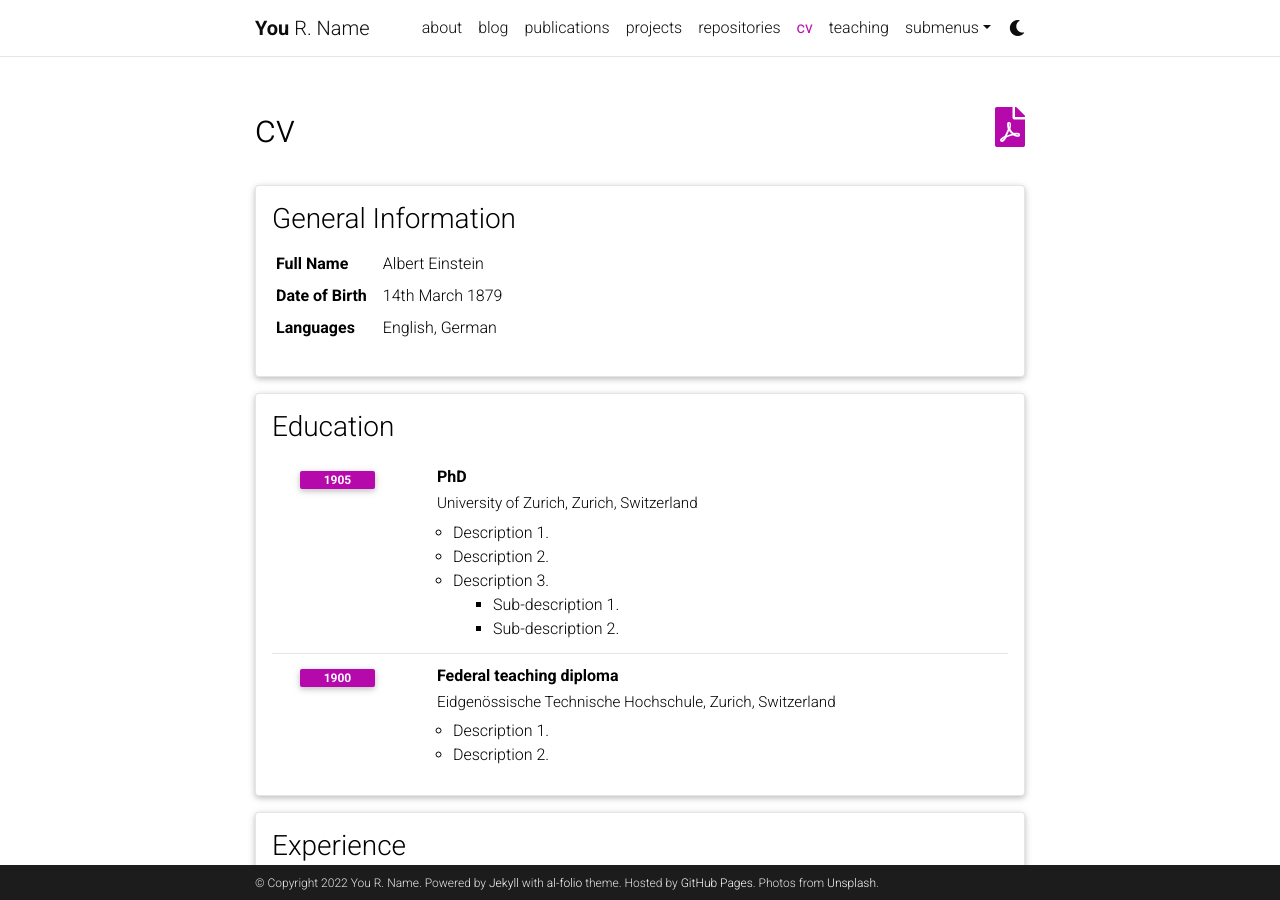
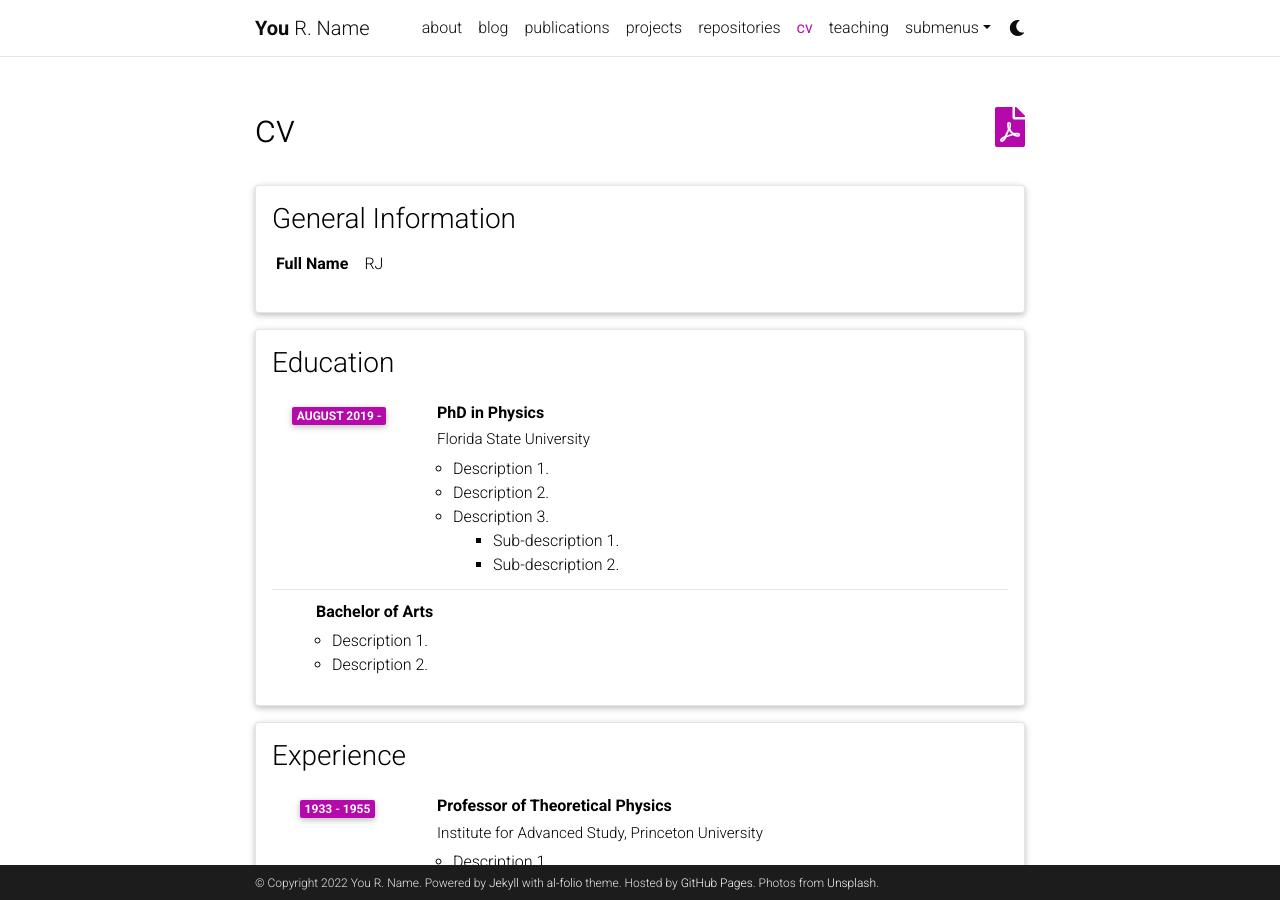
Before and after one commit to Versemi/versemi.github.oi, a Jekyll site: the page built from _pages/cv.md, in a window 1280 px wide and 900 px high. Built offline with Jekyll 4.4.1, drawn with Linux system fonts in a browser that asks for light colours; comment, search, counter and statistics services are not loaded; a style sheet for code colours, icons or effects is not loaded.

Commit message:
Update cv.yml

```diff
--- a/_data/cv.yml
+++ b/_data/cv.yml
@@ -2,18 +2,14 @@
   type: map
   contents:
     - name: Full Name
-      value: Albert Einstein
-    - name: Date of Birth
-      value: 14th March 1879
-    - name: Languages
-      value: English, German
+      value: RJ
 
 - title: Education
   type: time_table
   contents:
-    - title: PhD
-      institution: University of Zurich, Zurich, Switzerland
-      year: 1905
+    - title: PhD in Physics
+      institution: Florida State University
+      year: August 2019 -
       description:
         - Description 1.
         - Description 2.
@@ -21,9 +17,9 @@
           contents:
             - Sub-description 1.
             - Sub-description 2.
-    - title: Federal teaching diploma
-      institution: Eidgenössische Technische Hochschule, Zurich, Switzerland
-      year: 1900
+    - title: Bachelor of Arts
+      institution:
+      year:
       description:
         - Description 1.
         - Description 2.
```
